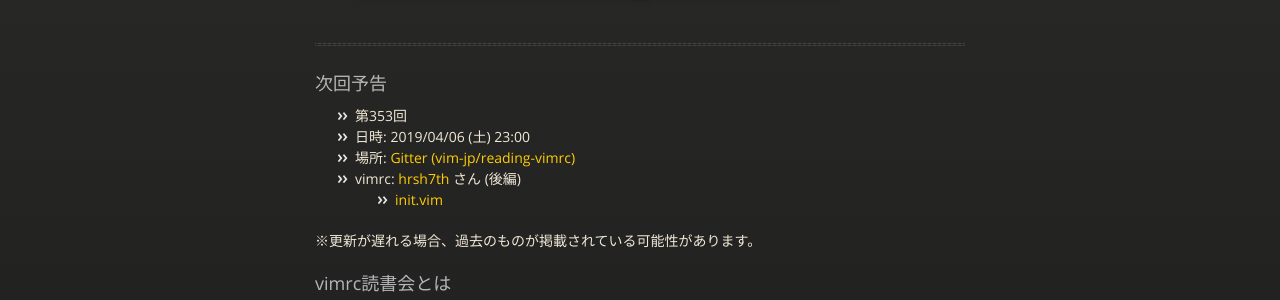
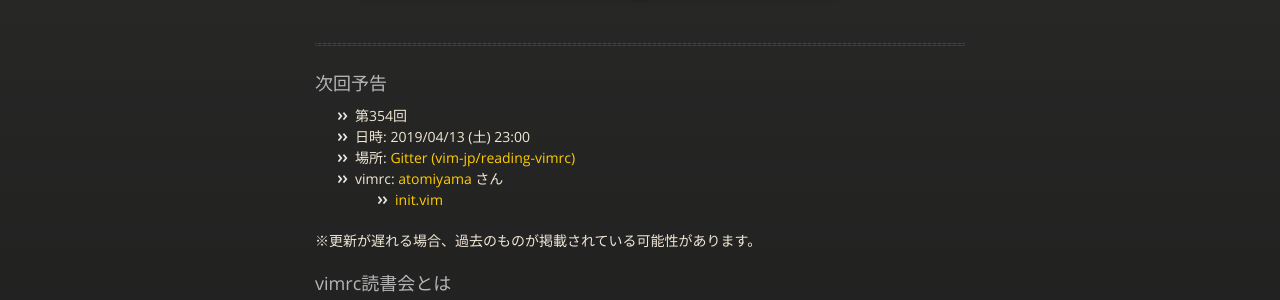
Before and after one commit to vim-jp/reading-vimrc, a Jekyll site: the page built from index.md, in a window 1280 px wide and 900 px high. Shown: the part 211-511 px from the top of the window. Built offline with Jekyll 4.4.1, drawn with Linux system fonts in a browser that asks for light colours; nearby versions of some CDN libraries.

Commit message:
Update the next information: #354 atomiyama

```diff
--- a/_data/next.yml
+++ b/_data/next.yml
@@ -1,12 +1,11 @@
-- id: 353
-  date: '2019-04-06 23:00'
+- id: 354
+  date: '2019-04-13 23:00'
   author:
-    name: hrsh7th
-    url: 'https://github.com/hrsh7th'
+    name: atomiyama
+    url: 'https://github.com/atomiyama'
   vimrcs:
-    - url: >-
-        https://github.com/hrsh7th/dotfiles/blob/7973e5aaa444bef498d8286db4b13b933602f23f/nvim/init.vim
+    - url: 'https://github.com/atomiyama/dotfiles/blob/master/.config/nvim/init.vim'
       name: init.vim
-      hash: 7973e5aaa444bef498d8286db4b13b933602f23f
-  part: 後編
+      hash: null
+  part: null
   other: null
```
